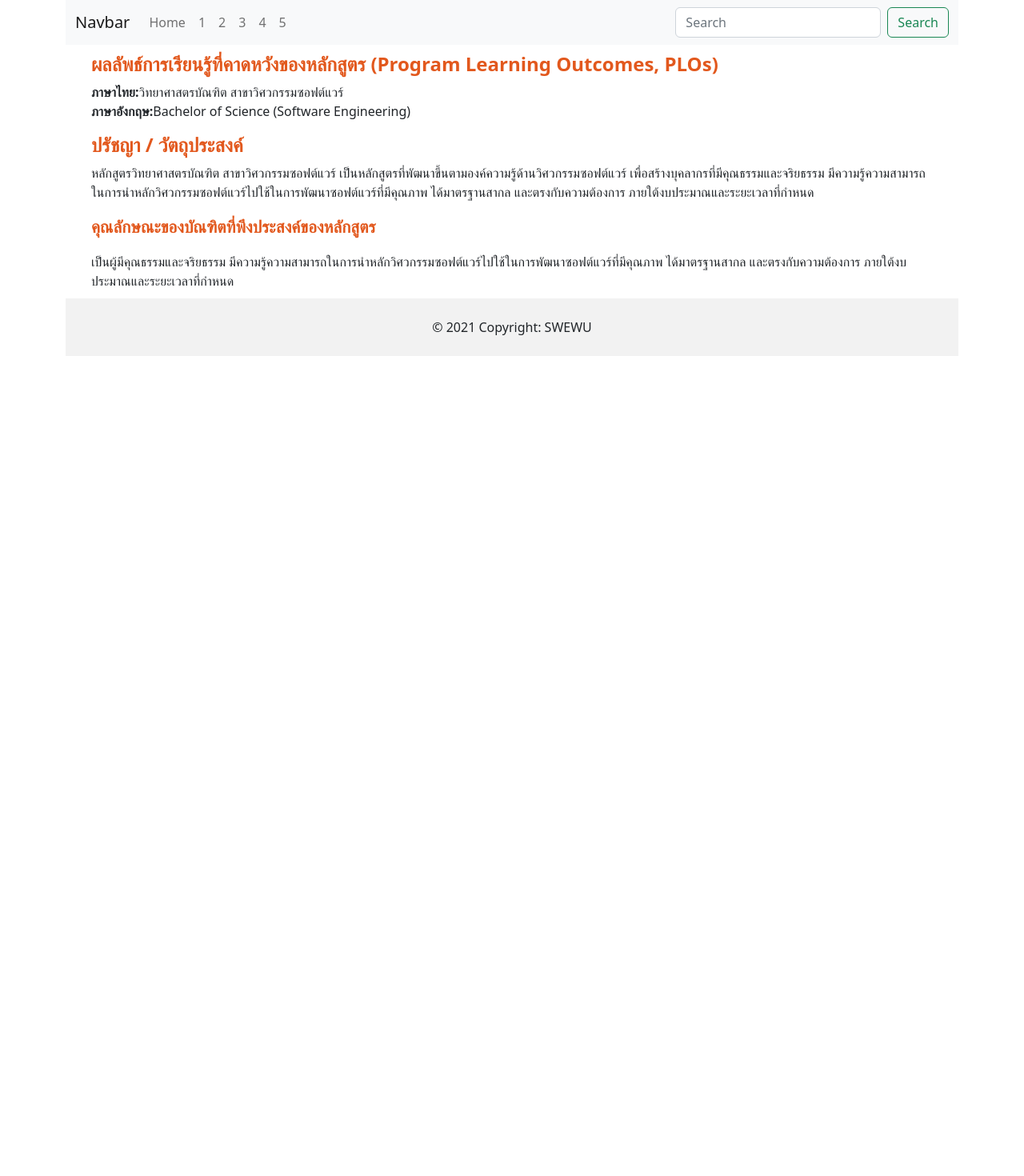
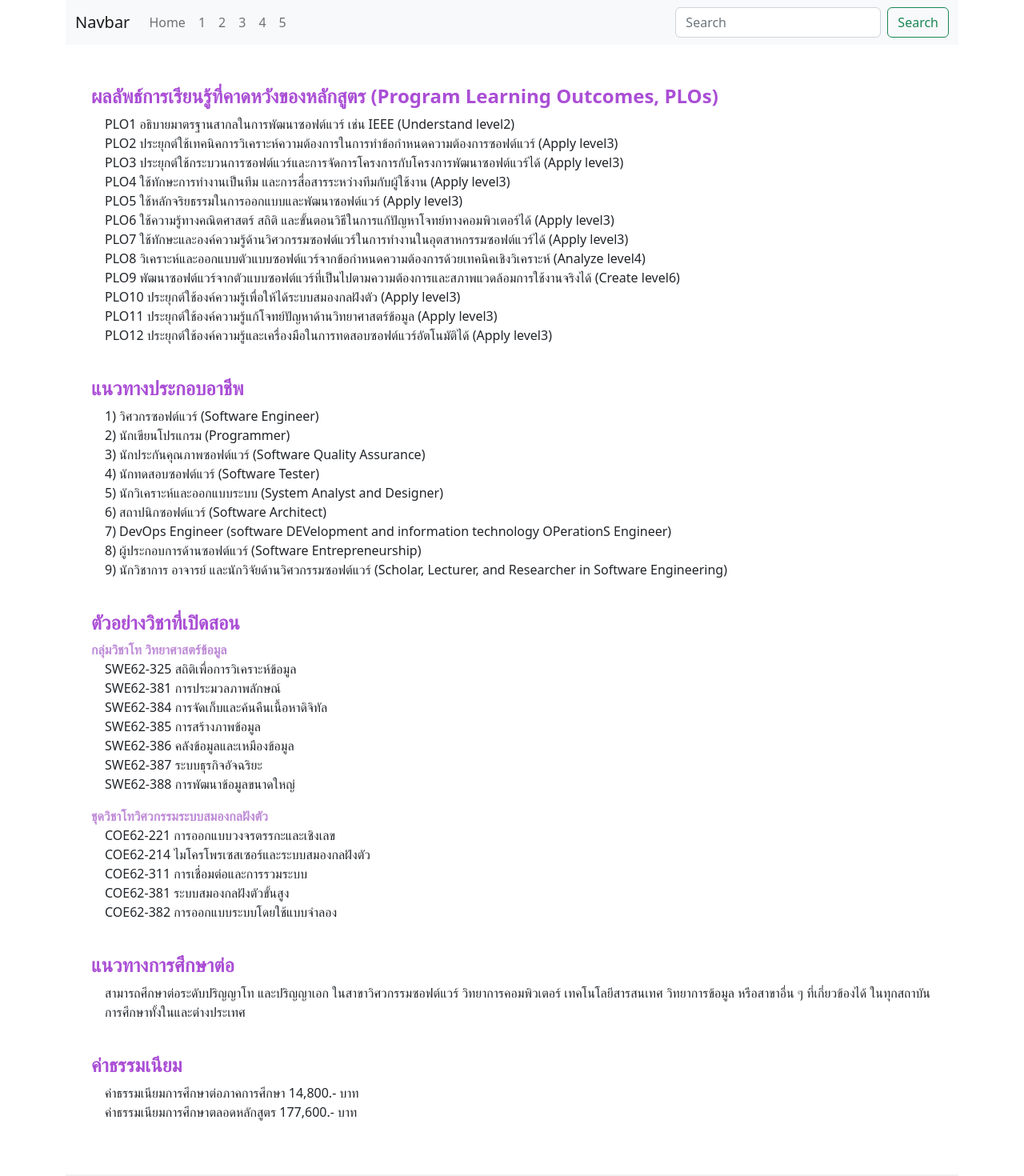
Before and after one commit to swewu/major-website, a Next.js app: page /5 in a window 1280 px wide. Shown: the top 1470 px of the page at 80% size. Before the commit the page ends 800 px from the top, so only its background shows below. Built offline with nearby package versions, Linux system fonts and the light colour scheme.

Commit message:
ไม่ทันค้าบบบบบ

```diff
--- a/pages/5.js
+++ b/pages/5.js
@@ -1,59 +1,143 @@
 function FivePage() {
   return (
-    <div className="container">
-      <div className="row">
+    <div>
+      <div className="container"  >
+        <div className="row" style={{ marginTop: "50px", marginBottom: "50px" }}>
           <div>
             <div>
               <h4>
-              <span style={{ color: "#e2581d" }}>
+                <span style={{ color: "#AA4ED5", fontFamily: "" }}>
                   <b>
                     ผลลัพธ์การเรียนรู้ที่คาดหวังของหลักสูตร (Program Learning
                     Outcomes, PLOs)
                   </b>
                 </span>
               </h4>
-            <p>
-              <b>ภาษาไทย:</b>
-              วิทยาศาสตรบัณฑิต สาขาวิศวกรรมซอฟต์แวร์
+
+              <p style={{ marginLeft: "17px" }}>
+                PLO1 อธิบายมาตรฐานสากลในการพัฒนาซอฟต์แวร์ เช่น IEEE (Understand level2)
                 <br />
-              <b>ภาษาอังกฤษ:</b>
-              Bachelor of Science (Software Engineering)
+                PLO2 ประยุกต์ใช้เทคนิคการวิเคราะห์ความต้องการในการทำข้อกำหนดความต้องการซอฟต์แวร์ (Apply level3)
+                <br />
+                PLO3 ประยุกต์ใช้กระบวนการซอฟต์แวร์และการจัดการโครงการกับโครงการพัฒนาซอฟต์แวร์ได้ (Apply level3)
+                <br />
+                PLO4 ใช้ทักษะการทำงานเป็นทีม และการสื่อสารระหว่างทีมกับผู้ใช้งาน (Apply level3)
+                <br />
+                PLO5 ใช้หลักจริยธรรมในการออกแบบและพัฒนาซอฟต์แวร์ (Apply level3)
+                <br />
+                PLO6 ใช้ความรู้ทางคณิตศาสตร์ สถิติ และขั้นตอนวิธีในการแก้ปัญหาโจทย์ทางคอมพิวเตอร์ได้ (Apply level3)
+                <br />
+                PLO7 ใช้ทักษะและองค์ความรู้ด้านวิศวกรรมซอฟต์แวร์ในการทำงานในอุตสาหกรรมซอฟต์แวร์ได้ (Apply level3)
+                <br />
+                PLO8 วิเคราะห์และออกแบบตัวแบบซอฟต์แวร์จากข้อกำหนดความต้องการด้วยเทคนิคเชิงวิเคราะห์ (Analyze level4)
+                <br />
+                PLO9 พัฒนาซอฟต์แวร์จากตัวแบบซอฟต์แวร์ที่เป็นไปตามความต้องการและสภาพแวดล้อมการใช้งานจริงได้ (Create level6)
+                <br />
+                PLO10 ประยุกต์ใช้องค์ความรู้เพื่อให้ได้ระบบสมองกลฝังตัว (Apply level3)
+                <br />
+                PLO11 ประยุกต์ใช้องค์ความรู้แก้โจทย์ปัญหาด้านวิทยาศาสตร์ข้อมูล (Apply level3)
+                <br />
+                PLO12 ประยุกต์ใช้องค์ความรู้และเครื่องมือในการทดสอบซอฟต์แวร์อัตโนมัติได้ (Apply level3)
               </p>
             </div>
+            <br />
             <div>
               <h4>
-              <span style={{ color: "#e2581d" }}>
-                <b>ปรัชญา / วัตถุประสงค์</b>
+                <span style={{ color: "#AA4ED5" }}>
+                  <b>
+                    แนวทางประกอบอาชีพ
+                  </b>
                 </span>
               </h4>
-            <p>
-              หลักสูตรวิทยาศาสตรบัณฑิต สาขาวิศวกรรมซอฟต์แวร์
-              เป็นหลักสูตรที่พัฒนาขึ้นตามองค์ความรู้ด้านวิศวกรรมซอฟต์แวร์
-              เพื่อสร้างบุคลากรที่มีคุณธรรมและจริยธรรม
-              มีความรู้ความสามารถในการนำหลักวิศวกรรมซอฟต์แวร์ไปใช้ในการพัฒนาซอฟต์แวร์ที่มีคุณภาพ
-              ได้มาตรฐานสากล และตรงกับความต้องการ
-              ภายใต้งบประมาณและระยะเวลาที่กำหนด
-            </p>
-            <p>
-              <b
-                style={{
-                  color: "#e2581d",
-                  fontSize: " 20.8px",
-                  fontStyle: "inherit",
-                }}
-              >
-                คุณลักษณะของบัณฑิตที่พึงประสงค์ของหลักสูตร
-              </b>
+              <p style={{ marginLeft: "17px" }}>
+                1) วิศวกรซอฟต์แวร์ (Software Engineer)
+                <br />
+                2) นักเขียนโปรแกรม (Programmer)
+                <br />
+                3) นักประกันคุณภาพซอฟต์แวร์ (Software Quality Assurance)
+                <br />
+                4) นักทดสอบซอฟต์แวร์ (Software Tester)
+                <br />
+                5) นักวิเคราะห์และออกแบบระบบ (System Analyst and Designer)
+                <br />
+                6) สถาปนิกซอฟต์แวร์ (Software Architect)
+                <br />
+                7) DevOps Engineer (software DEVelopment and information technology OPerationS Engineer)
+                <br />
+                8) ผู้ประกอบการด้านซอฟต์แวร์ (Software Entrepreneurship)
+                <br />
+                9) นักวิชาการ อาจารย์ และนักวิจัยด้านวิศวกรรมซอฟต์แวร์ (Scholar, Lecturer, and Researcher in Software Engineering)
               </p>
             </div>
+            <br />
             <div>
-            เป็นผู้มีคุณธรรมและจริยธรรม
-            มีความรู้ความสามารถในการนำหลักวิศวกรรมซอฟต์แวร์ไปใช้ในการพัฒนาซอฟต์แวร์ที่มีคุณภาพ
-            ได้มาตรฐานสากล และตรงกับความต้องการ
-            ภายใต้งบประมาณและระยะเวลาที่กำหนด
+              <h4>
+                <span style={{ color: "#AA4ED5" }}>
+                  <b>
+                    ตัวอย่างวิชาที่เปิดสอน
+                  </b>
+                </span>
+              </h4>
+              <b style={{ color: "#BF8CD7" }}>กลุ่มวิชาโท วิทยาศาสตร์ข้อมูล</b>
+              <p style={{ marginLeft: "17px" }}>
+                SWE62-325 สถิติเพื่อการวิเคราะห์ข้อมูล
+                <br />
+                SWE62-381 การประมวลภาพลักษณ์
+                <br />
+                SWE62-384 การจัดเก็บและค้นคืนเนื้อหาดิจิทัล
+                <br />
+                SWE62-385 การสร้างภาพข้อมูล
+                <br />
+                SWE62-386 คลังข้อมูลและเหมืองข้อมูล
+                <br />
+                SWE62-387 ระบบธุรกิจอัจฉริยะ
+                <br />
+                SWE62-388 การพัฒนาข้อมูลขนาดใหญ่
+              </p>
+              <b style={{ color: "#BF8CD7" }}>ชุดวิชาโทวิศวกรรมระบบสมองกลฝังตัว</b>
+              <p style={{ marginLeft: "17px" }}>
+                COE62-221 การออกแบบวงจรตรรกะและเชิงเลข
+                <br />
+                COE62-214 ไมโครโพรเซสเซอร์และระบบสมองกลฝังตัว
+                <br />
+                COE62-311 การเชื่อมต่อและการรวมระบบ
+                <br />
+                COE62-381 ระบบสมองกลฝังตัวขั้นสูง
+                <br />
+                COE62-382 การออกแบบระบบโดยใช้แบบจำลอง
+              </p>
+            </div>
+            <br />
+            <div>
+              <h4>
+                <span style={{ color: "#AA4ED5" }}>
+                  <b>
+                    แนวทางการศึกษาต่อ
+                  </b>
+                </span>
+              </h4>
+              <p style={{ marginLeft: "17px" }}>
+                สามารถศึกษาต่อระดับปริญญาโท และปริญญาเอก ในสาขาวิศวกรรมซอฟต์แวร์ วิทยาการคอมพิวเตอร์ เทคโนโลยีสารสนเทศ วิทยาการข้อมูล หรือสาขาอื่น ๆ ที่เกี่ยวข้องได้ ในทุกสถาบันการศึกษาทั้งในและต่างประเทศ
+              </p>
+            </div>
+            <br />
+            <div>
+              <h4>
+                <span style={{ color: "#AA4ED5" }}>
+                  <b>
+                    ค่าธรรมเนียม
+                  </b>
+                </span>
+              </h4>
+              <p style={{ marginLeft: "17px" }}>
+                ค่าธรรมเนียมการศึกษาต่อภาคการศึกษา 14,800.- บาท
+                <br />
+                ค่าธรรมเนียมการศึกษาตลอดหลักสูตร 177,600.- บาท
+              </p>
             </div>
           </div>
         </div>
+      </div >
     </div>
   );
 }
```
Lines whose indentation alone changed are shown as unchanged.
